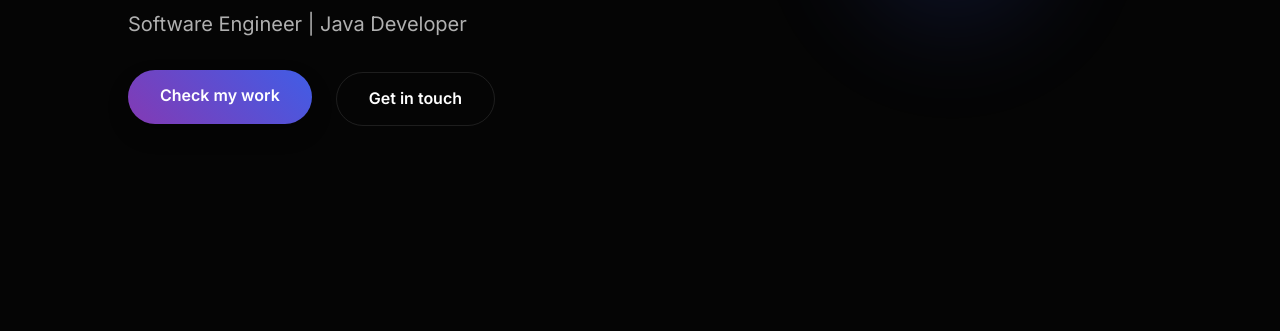
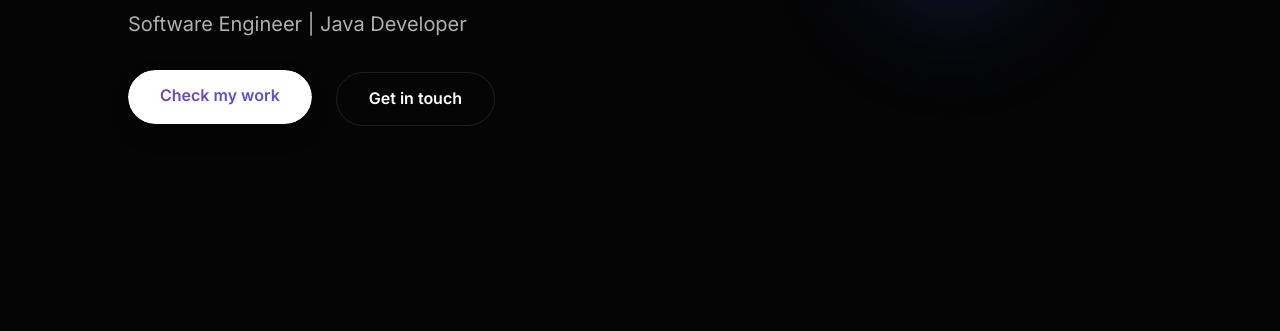
Before and after one commit to isagiyoichi10405-ux/portfolio, a website built with Vite: page index.html in a window 1280 px wide. In both pictures the pointer is over the link "Check my work". Shown: the part 469-800 px from the top of the page. Built offline with nearby package versions, Linux system fonts and the light colour scheme.

Commit message:
Add white background and gradient text hover effect to primary buttons

```diff
--- a/src/style.css
+++ b/src/style.css
@@ -123,6 +123,16 @@ h1 {
 .btn-primary {
     background: linear-gradient(45deg, var(--primary), var(--secondary));
     color: white;
+}
+
+.btn-primary:hover {
+    background-image:
+        linear-gradient(45deg, var(--primary), var(--secondary)),
+        linear-gradient(#ffffff, #ffffff);
+    background-clip: text, padding-box;
+    -webkit-background-clip: text, padding-box;
+    -webkit-text-fill-color: transparent;
+    color: transparent;
 }
 
 .btn-secondary {
```
